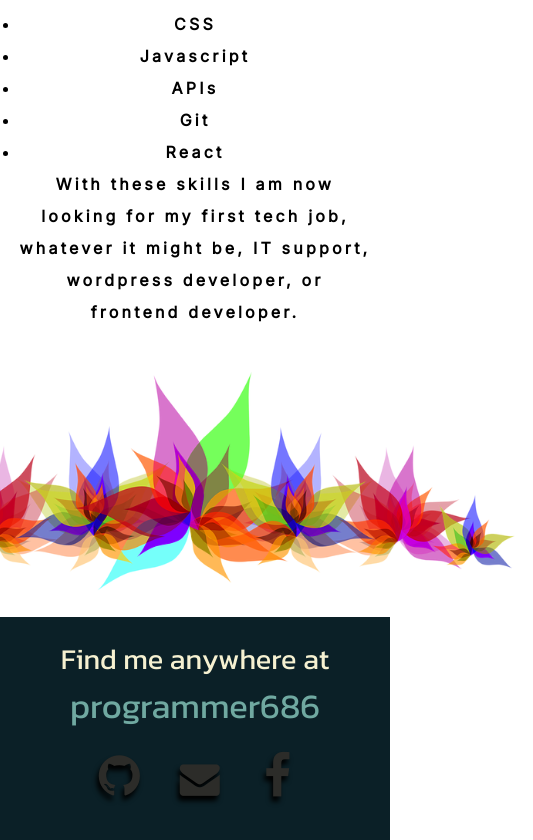
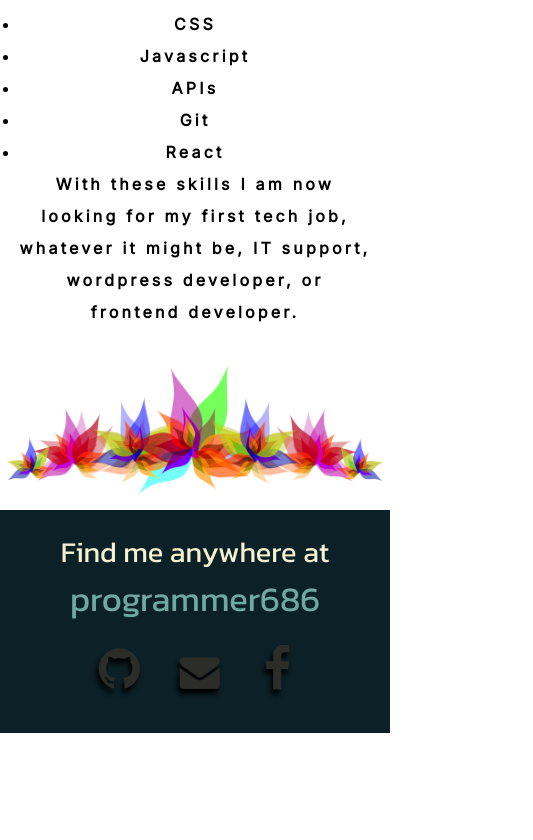
Before and after one commit to programmer686/portfolio, a React (Create React App) app: page / in a window 390 px wide. Shown: the part 1768-2608 px from the top of the page, 533 px wide, since content can reach past the window. After the commit the page ends 2501 px from the top, so only its background shows below. Built offline with nearby package versions, Linux system fonts and the light colour scheme.

Commit message:
my changes

```diff
--- a/src/pages/home/Home.module.css
+++ b/src/pages/home/Home.module.css
@@ -110,6 +110,10 @@
 
     .FccName, .ScrimbaName {
         font-size: 1.4rem
+    }
+
+    .image {
+        max-width: 400px;
     }
 }
 
```
